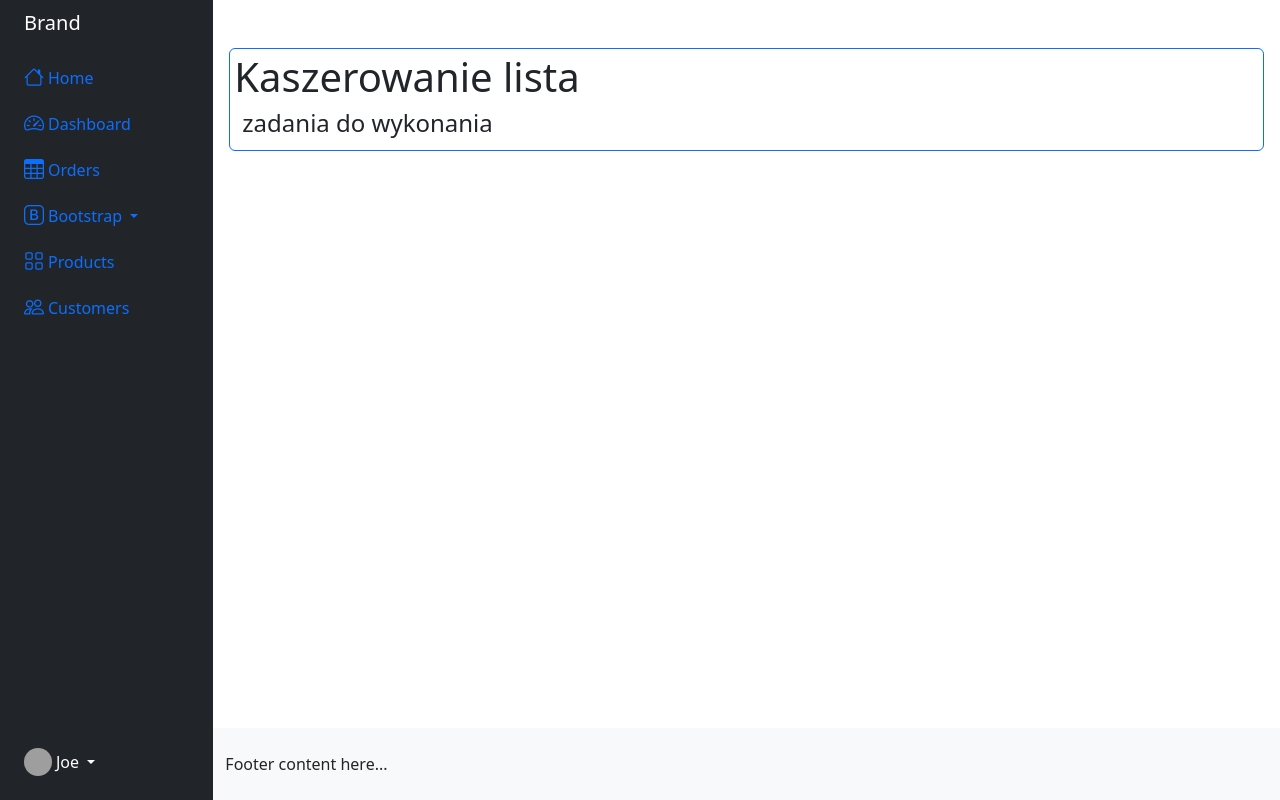
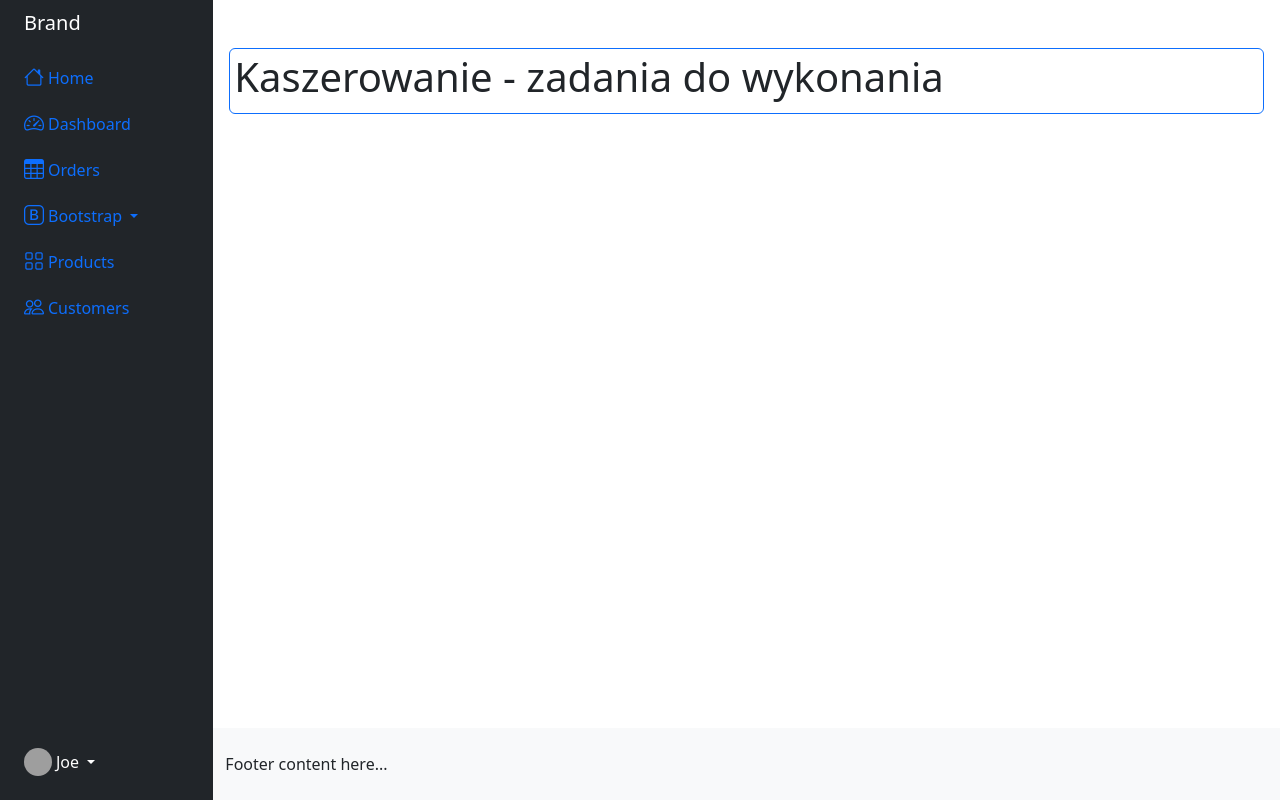
Before and after one commit to ut3k/raster_system, a Django app: page /kaszerowanie/ in a window 1280 px wide. Run offline with Django 4.2, Linux system fonts and the light colour scheme; data that the repository does not hold is empty; some libraries are stand-ins or nearby versions; grey boxes are pictures that could not be loaded.

Commit message:
KASZEROWANIE - lista kosmetyka tytułu

```diff
--- a/raster_system/kaszerowanie/templates/kasz_list_view.html
+++ b/raster_system/kaszerowanie/templates/kasz_list_view.html
@@ -7,8 +7,7 @@ KASZEROWANIE
 {% block content %}
 
 <div class="my-4 mx-1 p-1 border border-primary rounded">
-  <h1>Kaszerowanie lista</h1>
-  <h4 class='px-2'>zadania do wykonania</h4>
+  <h1>Kaszerowanie - zadania do wykonania</h1>
 </div>
 
 <div>
```
